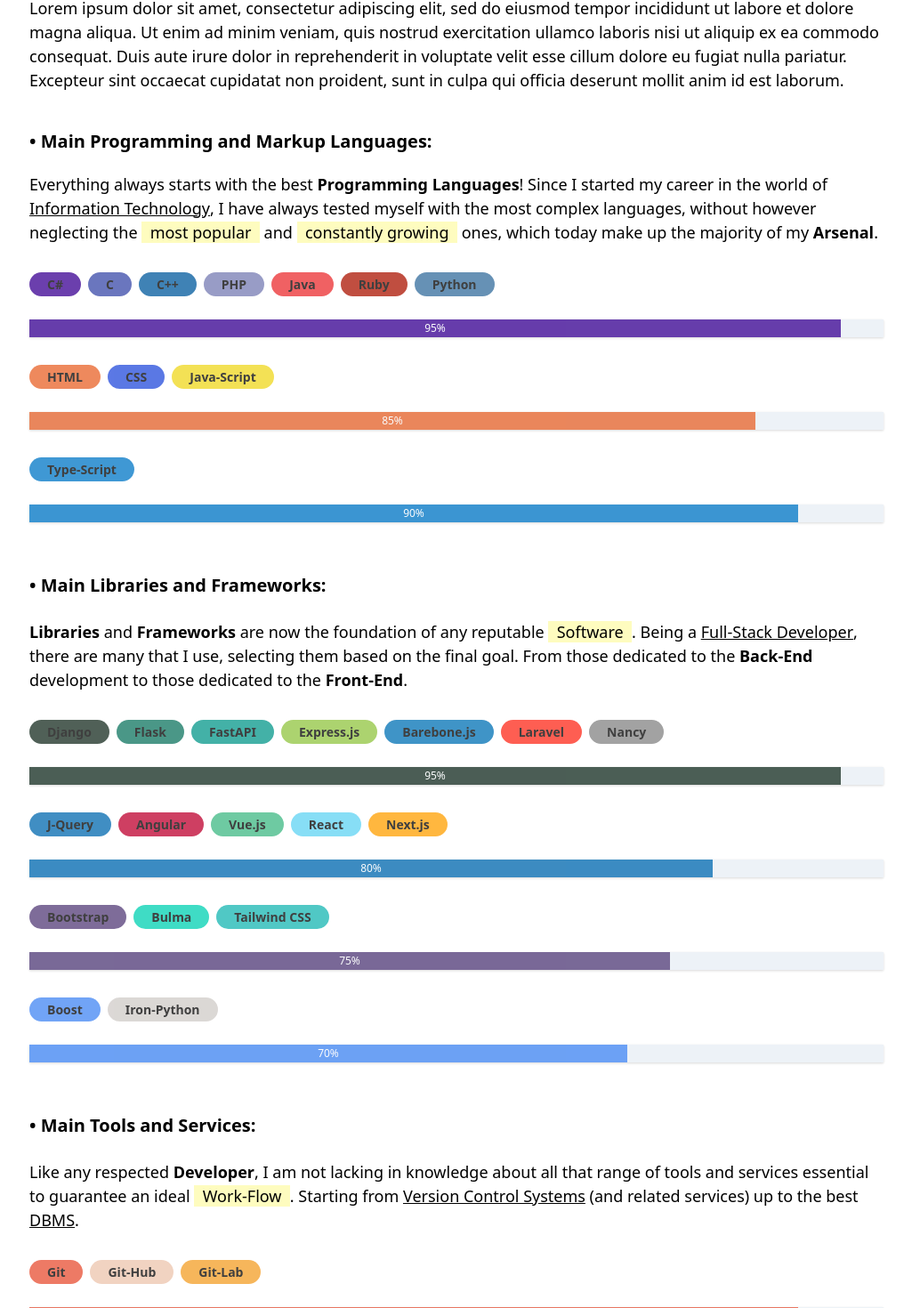
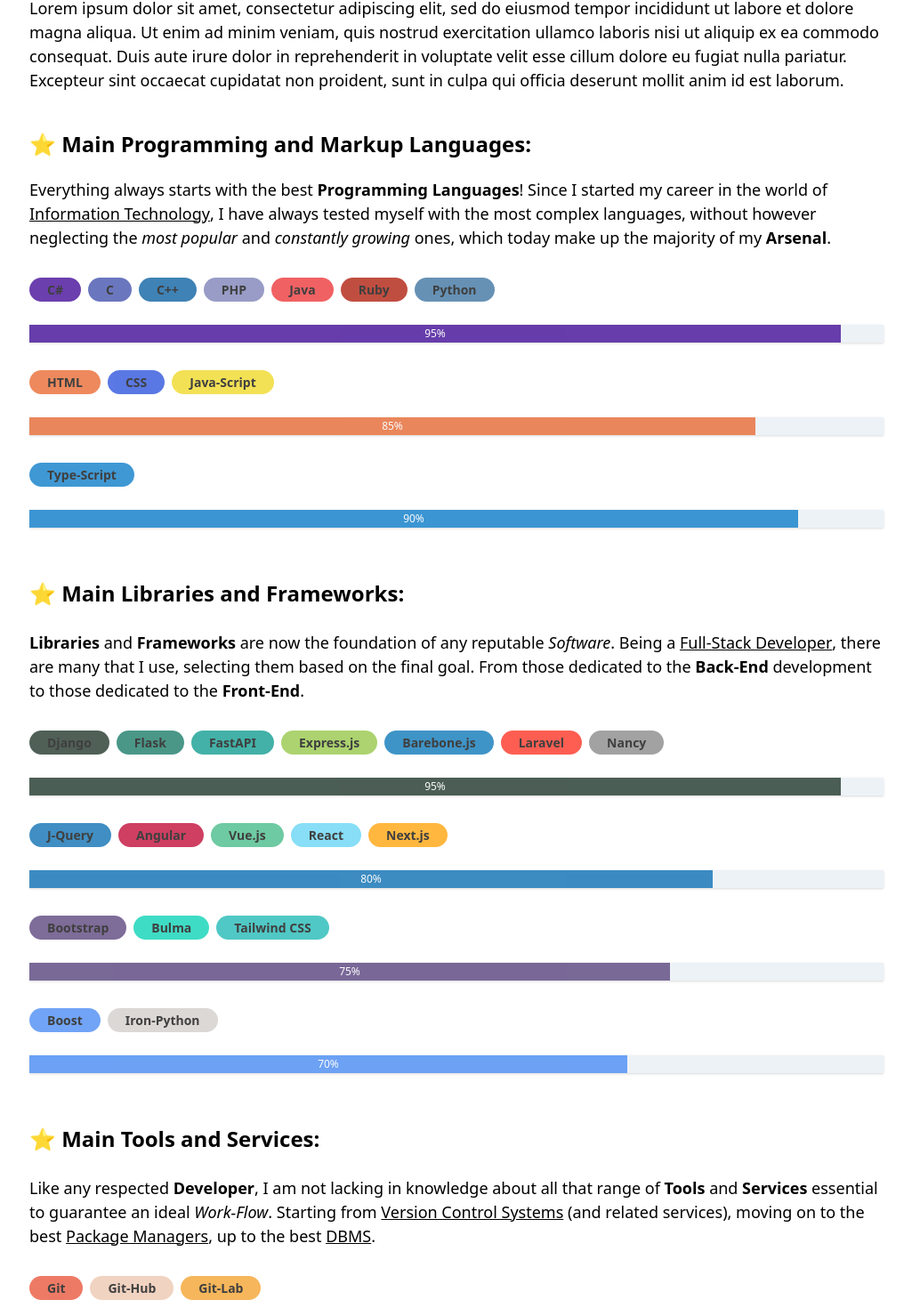
Before and after one commit to Davi0k/davide.codes, a Next.js app: page / in a window 1280 px wide. Shown: the part 991-2461 px from the top of the page at 89% size, without its empty margins (127-1152 px from the left). Built offline with nearby package versions, Linux system fonts and the light colour scheme.

Commit message:
Update some styles and texts in index.js page.
Update some styles, emoticons and texts in some section of
pages/index.js File. Update Bold, Underline and Mark Components.
Refactor some code and texts. Fix some bugs.

```diff
--- a/pages/index.js
+++ b/pages/index.js
@@ -91,7 +91,7 @@
         </div>
 
         <div id="skills" className="py-2">
-          <h1 className="text-3xl font-medium mb-3">Skills and Knowledge ⚡</h1>
+          <h1 className="text-3xl font-medium mb-3">Skills and Knowledge 🚩</h1>
 
           <span className="text-lg">
             Lorem ipsum dolor sit amet, consectetur adipiscing elit, sed do eiusmod tempor incididunt ut labore et dolore magna aliqua.
@@ -101,13 +101,13 @@
           </span>
 
           <div className="mt-10 mb-10 block">
-            <h1 className="text-xl mb-5 font-semibold">&#8226; Main Programming and Markup Languages:</h1>
+            <h1 className="text-2xl mb-5 font-semibold">⭐ Main Programming and Markup Languages:</h1>
 
             <span className="text-lg">
               Everything always starts with the best <Bold>Programming Languages</Bold>!
               Since I started my career in the world of <Underline>Information Technology</Underline>,
               I have always tested myself with the most complex languages,
-              without however neglecting the <Mark>most popular</Mark> and <Mark>constantly growing</Mark> ones,
+              without however neglecting the <i>most popular</i> and <i>constantly growing</i> ones,
               which today make up the majority of my <Bold>Arsenal</Bold>.
             </span>
 
@@ -117,10 +117,10 @@
           </div>
 
           <div className="mb-10 block">
-            <h1 className="text-xl mb-6 font-semibold">&#8226; Main Libraries and Frameworks:</h1>
+            <h1 className="text-2xl mb-6 font-semibold">⭐ Main Libraries and Frameworks:</h1>
 
             <span className="text-lg">
-              <Bold>Libraries</Bold> and <Bold>Frameworks</Bold> are now the foundation of any reputable <Mark>Software</Mark>.
+              <Bold>Libraries</Bold> and <Bold>Frameworks</Bold> are now the foundation of any reputable <i>Software</i>.
               Being a <Underline>Full-Stack Developer</Underline>, there are many that I use, selecting them based on the final goal.
               From those dedicated to the <Bold>Back-End</Bold> development to those dedicated to the <Bold>Front-End</Bold>.
             </span>
@@ -131,11 +131,11 @@
           </div>
 
           <div className="mb-2 block">
-            <h1 className="text-xl mb-6 font-semibold">&#8226; Main Tools and Services:</h1>
+            <h1 className="text-2xl mb-6 font-semibold">⭐ Main Tools and Services:</h1>
 
             <span className="text-lg">
-              Like any respected <Bold>Developer</Bold>, I am not lacking in knowledge about all that range of tools and services essential
-              to guarantee an ideal <Mark>Work-Flow</Mark>. Starting from <Underline>Version Control Systems</Underline> (and related services)
+              Like any respected <Bold>Developer</Bold>, I am not lacking in knowledge about all that range of <Bold>Tools</Bold> and <Bold>Services</Bold> essential
+              to guarantee an ideal <i>Work-Flow</i>. Starting from <Underline>Version Control Systems</Underline> (and related services), moving on to the best <Underline>Package Managers</Underline>,
               up to the best <Underline>DBMS</Underline>.
             </span>
 
@@ -148,18 +148,18 @@
         </div>
 
         <div id="contacts" className="mt-4 mb-8">
-          <h1 className="text-3xl font-medium mb-3">Contact Me Now 🥼</h1>
+          <h1 className="text-3xl font-medium mb-3">Contact Me Now 💬</h1>
 
           <span className="text-lg">
             If you are interested in contacting me to propose a <Bold>collaboration</Bold> , a <Bold>job offer</Bold>,
-            an <Bold>idea for a project</Bold> or just to express <Bold>your opinion</Bold> on one of my work, <Underline>you are in the right place</Underline>!
-            You can complete the small <Mark color="blue">Form</Mark> below
+            an <Bold>idea for a project</Bold> or just to express <Bold>your opinion</Bold> on one of my work, <i>you are in the right place</i>!
+            You can complete the small <Underline>Form</Underline> below
             by providing any of your contacts and a small description of your motivation,
-            or you can write me and send me an <Mark color="blue">E-Mail</Mark> directly.
+            or you can write me and send me an <Underline>E-Mail</Underline> directly.
 
             <br/><br/>
 
-            <Mark color="green" intensity="300">I'll get back to you within 24 Hours 💬</Mark>
+            <Mark color="yellow" intensity="300">I'll get back to you within 24 Hours ⚡</Mark>
           </span>
 
           <Contact />
```
